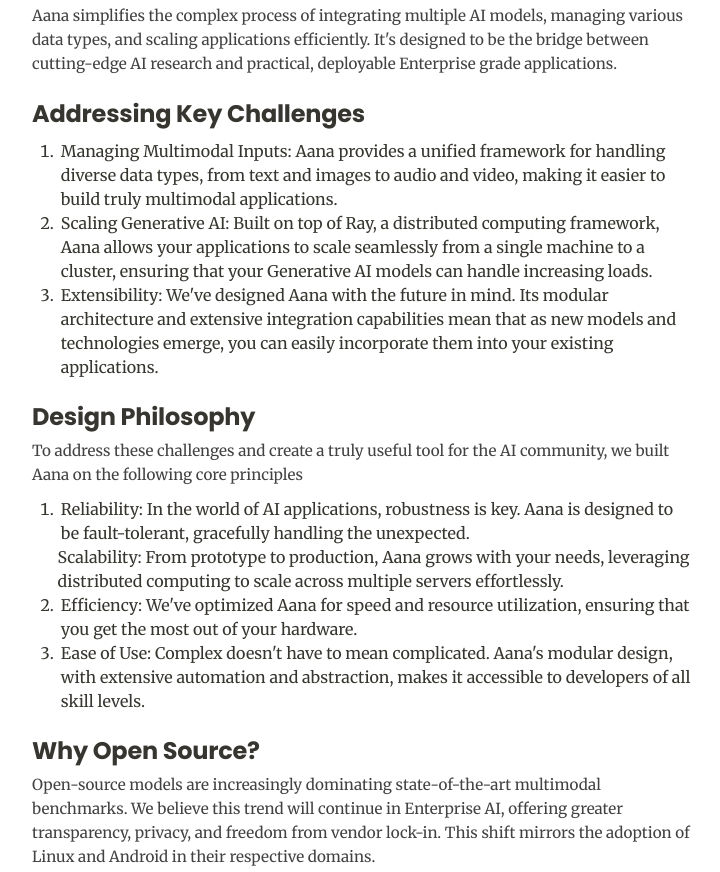
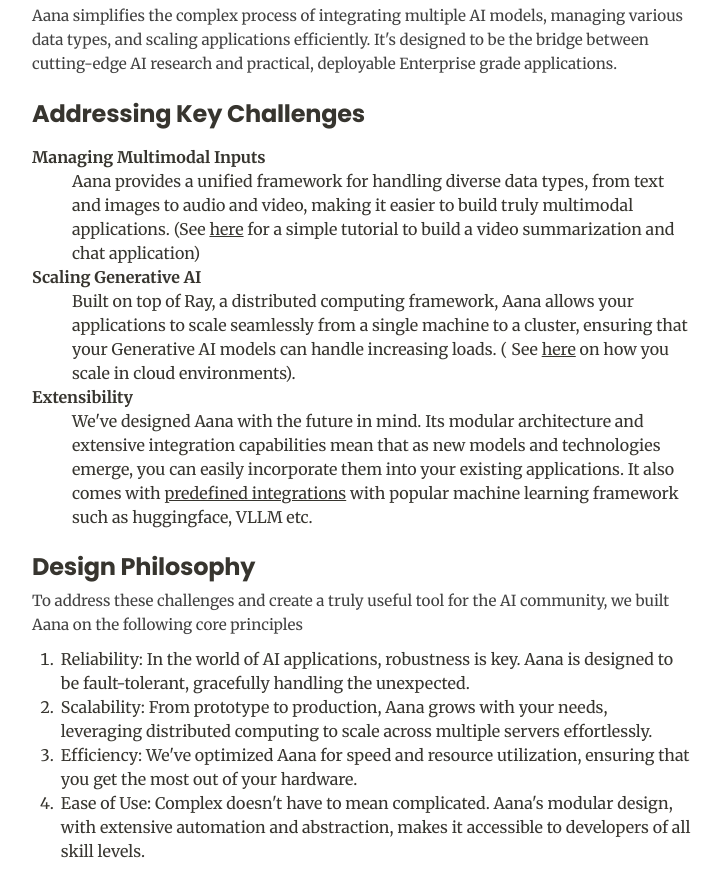
Before and after one commit to mobiusml/aana-sdk-introducing-blog, a plain HTML site: page index.html in a window 1280 px wide. Shown: the part 1380-2252 px from the top of the page, without its empty margins (399-1119 px from the left). Drawn offline with nearby package versions, Linux system fonts and the light colour scheme; some packages are replaced by stand-ins of ours; a web font is replaced by a local one.

Commit message:
adding few more links

```diff
--- a/index.html
+++ b/index.html
@@ -201,19 +201,22 @@
 					<p>Aana simplifies the complex process of integrating multiple AI models, managing various data types, and scaling applications efficiently. It's designed to be the bridge between cutting-edge AI research and practical, deployable Enterprise grade applications.</p>
 
 					<h2 id="challenges">Addressing Key Challenges</h2>
-						<ol>
-							<li>Managing Multimodal Inputs: Aana provides a unified framework for handling diverse data types, from text and images to audio and video, making it easier to build truly multimodal applications.
-							</li>
-							<li>Scaling Generative AI: Built on top of Ray, a distributed computing framework, Aana allows your applications to scale seamlessly from a single machine to a cluster, ensuring that your Generative AI models can handle increasing loads.</li>
-							<li>Extensibility: We've designed Aana with the future in mind. Its modular architecture and extensive integration capabilities mean that as new models and technologies emerge, you can easily incorporate them into your existing applications.</li>
-						</ol>
+						<dl>
+							<dt>Managing Multimodal Inputs</dt>
+							<dd>Aana provides a unified framework for handling diverse data types, from text and images to audio and video, making it easier to build truly multimodal applications. (See <a href="https://github.com/mobiusml/aana_sdk/blob/main/notebooks/getting_started_with_aana.ipynb">here</a> for a simple tutorial to build a video summarization and chat application)</dd>
+
+							<dt>Scaling Generative AI</dt>
+							<dd>Built on top of Ray, a distributed computing framework, Aana allows your applications to scale seamlessly from a single machine to a cluster, ensuring that your Generative AI models can handle increasing loads. ( See <a href="https://github.com/mobiusml/aana_sdk/wiki/Cluster-Setup">here</a> on how you scale in cloud environments).</dd>
+							<dt>Extensibility</dt>
+							<dd>We've designed Aana with the future in mind. Its modular architecture and extensive integration capabilities mean that as new models and technologies emerge, you can easily incorporate them into your existing applications. It also comes with <a href="https://github.com/mobiusml/aana_sdk/blob/main/docs/pages/integrations.md">predefined integrations</a> with popular machine learning framework such as huggingface, VLLM etc.</dd>
+						</dl>
 
 					<h2 id="philosophy">Design Philosophy</h2>
 					<p>To address these challenges and create a truly useful tool for the AI community, we built Aana on the following core principles</p>
 
 					<ol>
 					<li>Reliability: In the world of AI applications, robustness is key. Aana is designed to be fault-tolerant, gracefully handling the unexpected.</li>
-					Scalability: From prototype to production, Aana grows with your needs, leveraging distributed computing to scale across multiple servers effortlessly.</li>
+					<li>Scalability: From prototype to production, Aana grows with your needs, leveraging distributed computing to scale across multiple servers effortlessly.</li>
 					<li>Efficiency: We've optimized Aana for speed and resource utilization, ensuring that you get the most out of your hardware.</li>
 					<li>Ease of Use: Complex doesn't have to mean complicated. Aana's modular design, with extensive automation and abstraction, makes it accessible to developers of all skill levels.</li>
 					</ol>
@@ -235,7 +238,7 @@
 					<dd>With the Apache license, you can use, modify, and distribute Aana SDK without worrying about legal red tape. Want to experiment with a new feature or adapt the SDK for a unique use case? Go for it. Your innovations are yours to keep - no need to disclose your source code.
 					</dd>
 					<dt>Encourage Collaboration</dt>
-					<dd>We believe the best ideas come from collaboration. The permissive license means you can share your improvements, contribute to the core SDK, or build plugins without fear of IP conflicts. Let's solve complex AI challenges together and create something greater than the sum of its parts. Looking foward to seeing your pull requests.
+					<dd>We believe the best ideas come from collaboration. The permissive license means you can share your improvements, contribute to the core SDK, or build plugins without fear of IP conflicts. Let's solve complex AI challenges together and create something greater than the sum of its parts. Looking forward to seeing your pull requests.
 					</dd>
 					<dt>Promote Adoption</dt>
 					<dd>Whether you're a solo developer, a startup, or an enterprise, you can integrate Aana SDK into your projects worry-free. No hidden fees, no compulsory code sharing. Use it for personal projects, open-source work, or commercial applications - it's up to you.
@@ -254,7 +257,7 @@
 					<p>We envision highly capable, scalable AI applications with minimal computational overhead, anticipating growth in multimodal applications from advanced search to personalized experiences and rich analytics. Emerging trends include enhanced multimodal capabilities, agentic workflows, and embodied intelligence. On-device AI is expected to be a major trend, enabling real-time, privacy-preserving applications.
 					</p>
 
-					<p>Visit our GitHub repository <a href="https://github.com/mobiusml/aana_sdk">https://github.com/mobiusml/aana_sdk</a> to get started with Aana today. Join us in shaping the future of machine learning deployment and application development!</p>
+					<p>Visit our <a href="https://github.com/mobiusml/aana_sdk">GitHub repository</a> to get started with Aana today. Join us in shaping the future of machine learning deployment and application development!</p>
 
 
 
```
